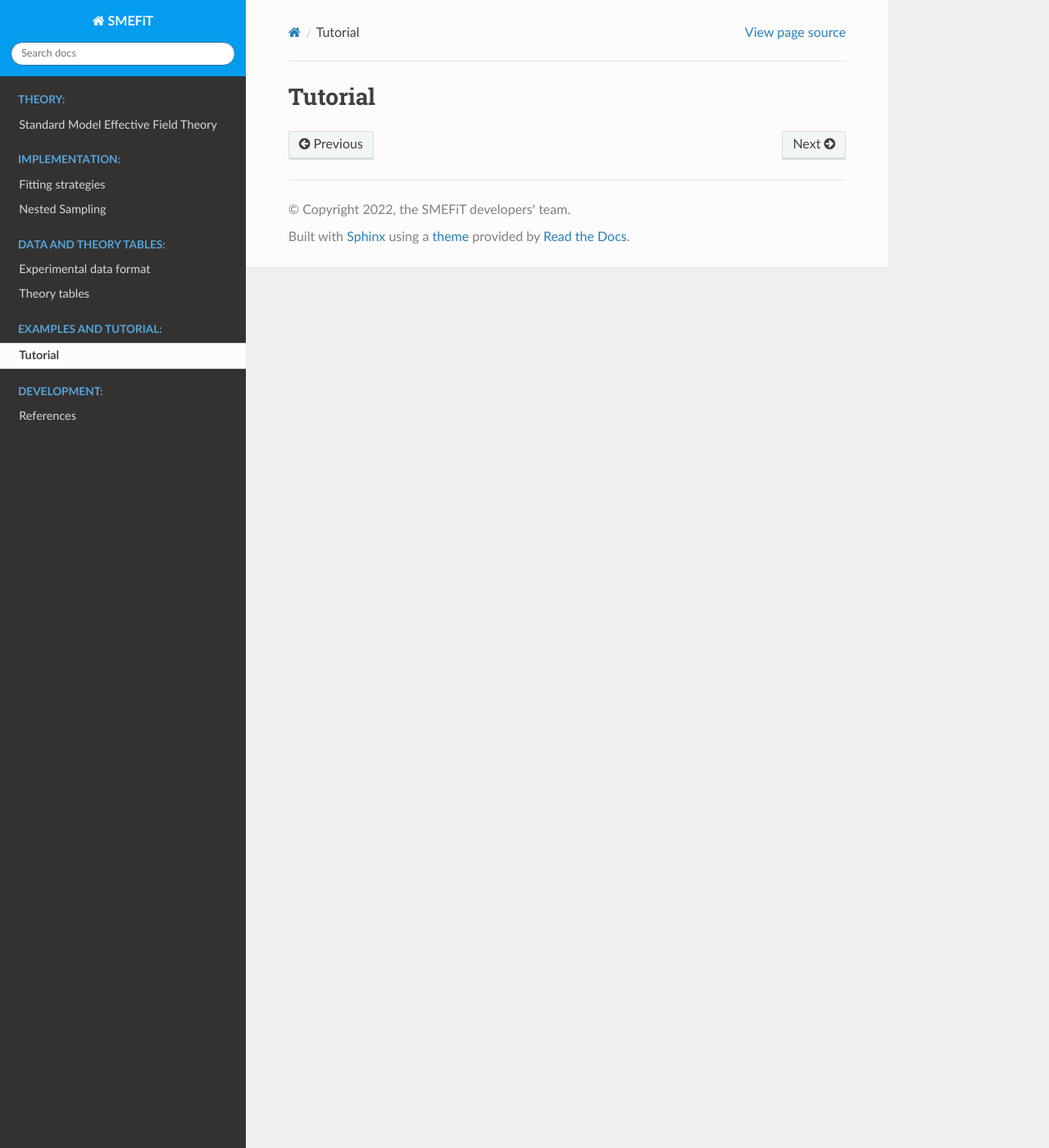
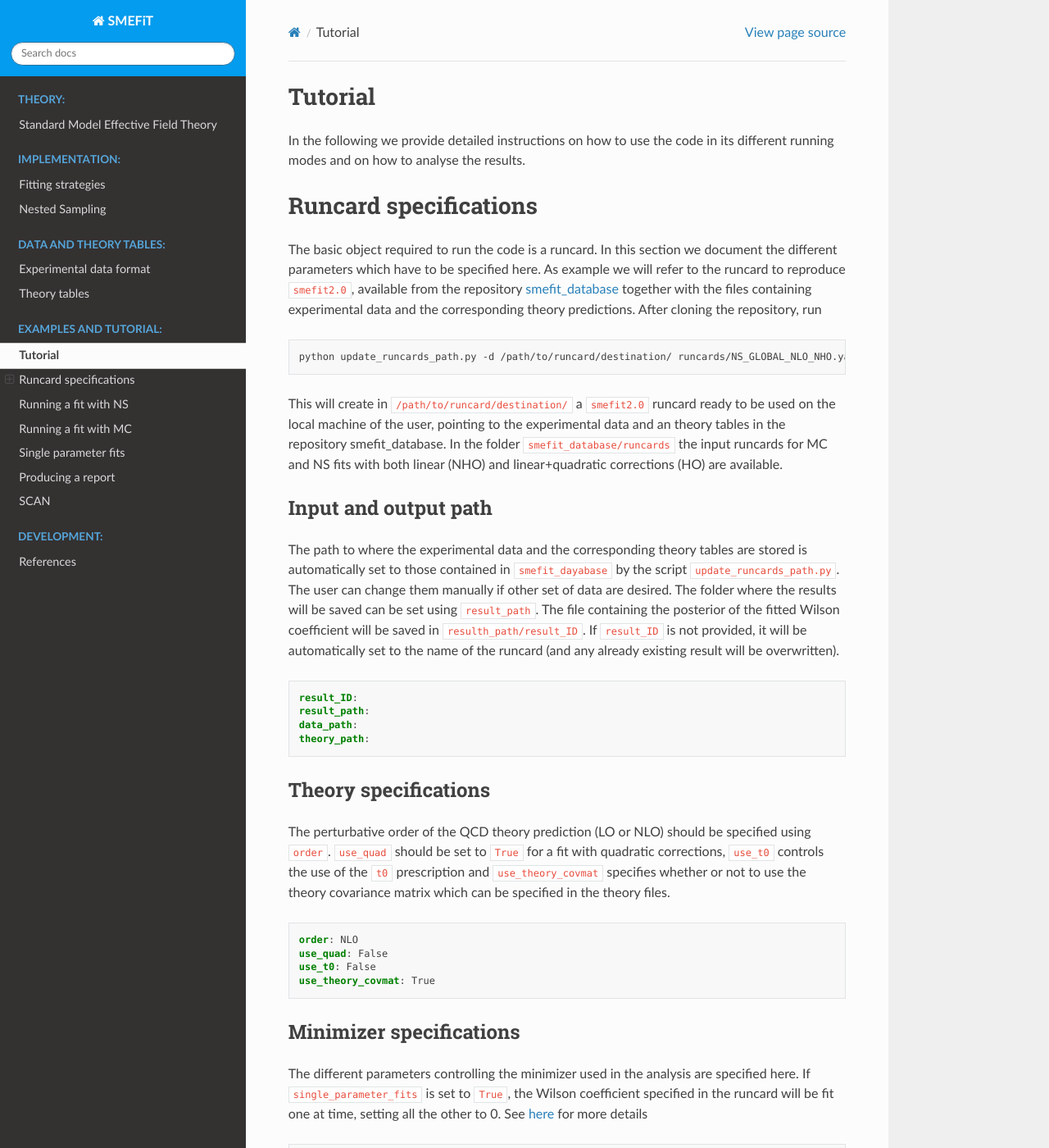
Before and after one commit to LHCfitNikhef/smefit_release, a Sphinx documentation site: the page built from docs/source/tutorial/example.md, in a window 1280 px wide and 1400 px high. Shown: the whole window at 82% size. Built offline with Sphinx 7.4.7 and the Read the Docs theme 2.0.0, drawn with Linux system fonts in a browser that asks for light colours; pages that are not in the unit, such as notebooks, are missing from menus; some of the changed text lies outside the part shown.

Commit message:
first go at tutorial

````diff
--- a/docs/source/index.rst
+++ b/docs/source/index.rst
@@ -43,11 +43,11 @@ namely carrying out extensive global analysis which is the main purpose of |SMEF
     data_theory/theory
 
 .. toctree::
-    :maxdepth: 1
+    :maxdepth: 2
     :caption: Examples and tutorial:
     :hidden:
 
-    tutorial/example
+    tutorial/example.md
 
 
 .. toctree::
--- /dev/null
+++ b/docs/source/tutorial/example.md
@@ -0,0 +1,346 @@
+```eval_rst
+.. _example:
+```
+Tutorial
+========
+
+In the following we provide detailed instructions on how to use the code in its different
+running modes and on how to analyse the results.
+
+# Runcard specifications
+The basic object required to run the code is a runcard.
+In this section we document the different parameters which have to be specified here.
+As example we will refer to the runcard to reproduce ``smefit2.0``,
+available from the repository [smefit_database](https://github.com/LHCfitNikhef/smefit_database)
+together with the files containing experimental data and the corresponding theory predictions.
+After cloning the repository, run
+```yaml
+python update_runcards_path.py -d /path/to/runcard/destination/ runcards/NS_GLOBAL_NLO_NHO.yaml
+```
+This will create in ``/path/to/runcard/destination/`` a ``smefit2.0`` runcard ready to be used on the local machine of the user, pointing to the experimental data and an theory tables in the repository smefit_database.
+In the folder ``smefit_database/runcards`` the input runcards for MC and NS fits with both linear (NHO)
+and linear+quadratic corrections (HO) are available.
+
+
+## Input and output path
+The path to where the experimental data and the corresponding theory tables are stored
+is automatically set to those contained in ``smefit_dayabase`` by the script ``update_runcards_path.py``.
+The user can change them manually if other set of data are desired.
+The folder where the results will be saved can be set using ``result_path``. The file containing
+the posterior of the fitted Wilson coefficient will be saved in ``resulth_path/result_ID``.
+If ``result_ID`` is not provided, it will be automatically set to the name of the runcard (and any already existing result will be overwritten).
+
+```yaml
+result_ID:
+result_path:
+data_path:
+theory_path:
+
+
+```
+## Theory specifications
+The perturbative order of the QCD theory prediction (LO or NLO) should be specified using ``order``.
+``use_quad`` should be set to ``True`` for a fit with quadratic corrections, ``use_t0`` controls the use
+of the ``t0`` prescription and ``use_theory_covmat`` specifies whether or not to use the theory covariance matrix
+which can be specified in the theory files.
+
+```yaml
+order: NLO
+use_quad: False
+use_t0: False
+use_theory_covmat: True
+```
+
+## Minimizer specifications
+The different parameters controlling the minimizer used in the analysis are specified here.
+If ``single_parameter_fits`` is set to ``True``, the Wilson coefficient specified in the runcard
+will be fit one at time, setting all the other to 0. See [here](./example.html#single-parameter-fits) for more details
+
+```yaml
+single_parameter_fits: False
+bounds: Null
+
+# NS settings
+nlive: 1000
+efr: 0.005
+ceff: True
+toll: 0.5
+
+#MC settings
+mc_minimiser: 'cma'
+restarts: 7
+maxiter: 100000
+chi2_threshold: 3.0
+```
+
+## Datasets to consider and coefficients to fit
+The datasets and Wilson coefficients to be included in the analysis must be listed under ``datasets``
+and ``coefficients`` respectively.
+
+```yaml
+datasets:
+
+  - ATLAS_tt_8TeV_ljets_Mtt
+  - ATLAS_tt_8TeV_dilep_Mtt
+  - CMS_tt_8TeV_ljets_Ytt
+  - CMS_tt2D_8TeV_dilep_MttYtt
+  - CMS_tt_13TeV_ljets_2015_Mtt
+  - CMS_tt_13TeV_dilep_2015_Mtt
+  - CMS_tt_13TeV_ljets_2016_Mtt
+  - CMS_tt_13TeV_dilep_2016_Mtt
+  - ATLAS_tt_13TeV_ljets_2016_Mtt
+  - ATLAS_CMS_tt_AC_8TeV
+  - ATLAS_tt_AC_13TeV
+  ...
+  ...
+
+# Coefficients to fit
+coefficients:
+
+  OpQM: {'min': -10, 'max': 10}
+  O3pQ3: {'min': -2.0, 'max': 2.0}
+  Opt: {'min': -25.0, 'max': 15.0}
+  OtW: {'min': -1.0, 'max': 1.0}
+  ...
+  ...
+
+```
+
+As exemplified above, the syntax to specify the Wilson coefficient corresponding to the operator
+``O1`` is ``O1 : {'min': , 'max':} `` where ``min`` and ``max`` indicate the bounds within which NS
+will perform the sampling.
+
+## Constrains between coefficients
+Some Wilson coefficients are not directly fit, but rather constrained to be linear combinations
+of the other ones. Taking as example some coefficient of the Higgs sector considered in ``smefit2.0``,
+this can be specified in the runcard in the following way
+
+```yaml
+  OpWB: {'min': -0.3, 'max': 0.5}
+  OpD: {'min': -1.0, 'max': 1.0}
+  OpqMi: {'constrain': [{'OpD': 0.9248},{'OpWB': 1.8347}], 'min': -30, 'max': 30}
+  O3pq: {'constrain': [{'OpD': -0.8415},{'OpWB': -1.8347}], 'min': -0.5, 'max': 1.0}
+```
+In this example the coefficients ``CpqMi`` and ``C3pq`` correspondong to the operators
+``OpqMi`` and ``O3pq`` will be set to
+```yaml
+CpqMi = 0.9248*CpD + 1.8347*CpWB
+C3pq = -0.8415*CpD -1.8347*CpWB
+```
+
+## Fit in different basis
+It is possible to run a fit using a different basis.
+In this case the coefficients specified in the runcard should be the ones to fit, and
+a rotation basis defining the new basis in terms of the Warsaw basis should be given as input. This can be done
+using the option below.
+
+```yaml
+rot_to_fit_basis: /path/to/rotation/rotation.json
+
+```
+
+
+# Running a fit with NS
+To run a fiy using Nested Sampling use the command
+```yaml
+smefit NS path/to/the/runcard/runcard.yaml
+```
+
+This will generate a file named ``posterior.json`` in the result folder,
+containing the posterior distribution of the coefficients specified in the runcard.
+
+# Running a fit with MC
+The basic command to run a fit using Monte Carlo is
+```yaml
+smefit MC path/to/the/runcard/runcard.yaml -n <replica_number>
+```
+
+This will produce a file called ``replica_<replica_number>/coefficients_rep_<replica_number>.json``
+in the result folder, containing the values of the Wilson coefficients for the replica.
+Once an high enough number of replicas have been produced, the results can be merged into the final posterior
+running PostFit
+```yaml
+smefit PF path/to/the/result/ -n <number_of_replicas>
+```
+where ``<number_of_replicas>`` specifies the number of replicas to be used to build the posterior.
+Replicas not satisfying the PostFit criteria will be discarded. If the final number of good replicas is lower than
+``<number_of_replicas>`` the code will output an error message asking to produce more replicas first.
+The final output is the file ``posterior.json`` containing the full posterior of the Wilson coefficients.
+
+# Single parameter fits
+Given a runcard with a number of Wilson coefficients specified, it is possible to fit each of them in turn,
+keeping all the other ones fix to 0.
+To do this add to the runcard
+```yaml
+single_parameter_fits: True
+```
+and proceed as documented above for a normal fit.
+For both NS and MC, the final output will be the file ``posterior.json``
+containing the independent posterior of the fitted Wilson coefficients, obtained by a series os independent single parameter fits.
+
+
+# Producing a report
+Once the file containing the posterior has been produced, the results can be visualized by running a report,
+which can be used for both analysing a single fit or comparing results from multiple ones.
+The report details have to be specified in a separate runcard, and the report is produced by running
+```yaml
+smefit R /path/to/report/runcard/runcard.yaml
+```
+The runcard used to analyse the ``smefit2.0`` results can be obtained from the ``smefit_database`` repository,
+and it is take here as an example.
+
+The report will be saved in ``report_path/name`` and will compare the fits having ``result_ID``
+``NS_GLOBAL_NLO_NHO`` and ``MS_GLOBAL_NLO_NHO``, whose results are therefore saved in ``result_path/NS_GLOBAL_NLO_NHO`` and ``result_path/MS_GLOBAL_NLO_NHO``
+respectively
+
+
+```yaml
+name: "smefit2.0_NS_vs_MC_linear"
+
+title: "Comparison between linear analysis using NS and MC"
+
+result_IDs: [
+  "NS_GLOBAL_NLO_NHO",
+  "MC_GLOBAL_NLO_NHO",
+]
+
+fit_labels: [
+  'smefit2.0 NS',
+  'smefit2.0 MC',
+]
+
+report_path:
+result_path:
+```
+
+```yaml
+summary: True
+```
+
+```yaml
+coefficients_plots:
+
+  scatter_plot:
+    figsize: [10,15]
+    x_min: -50
+    x_max: 50
+    lin_thr: .01
+    x_log: True
+
+  confidence_level_bar:
+    confidence_level: 95
+    figsize: [10,15]
+    plot_cutoff: 400
+    x_min: 0.001
+    x_max: 500
+    x_log: True
+
+  contours_2d:
+    show: True
+    confidence_level: 95
+    dofs_show: ["O3pQ3", "OpQM"] # Null or list of op per fit to be displayed
+
+  posterior_histograms: True
+
+  table: True
+
+  logo: True
+  show_only: Null
+  hide_dofs: Null # Null or list
+
+  double_solution:  # List of op per fit with double solution
+    NS_GLOBAL_NLO_NHO: []
+    MC_GLOBAL_NLO_NHO: []
+```
+
+```yaml
+correlations:
+   hide_dofs: Null # Null or list of op not be displayed
+   thr_show: 0.1 # Min value to show, if Null show the full matrix
+```
+```yaml
+PCA:
+  table: True # display the list of PC decomposition
+  thr_show: 1.e-2
+  sv_min: 1.e-4
+  plot: True
+  fit_list: [NS_GLOBAL_NLO_NHO]
+```
+
+```yaml
+chi2_plots:
+  table: True # bool, chi2 table
+  plot_experiment:  # chi2 plot per experiment
+    figsize: [10,15]
+  plot_distribution: #  chi2 distribution per replica
+    figsize: [7,5]
+
+```
+The latex names of the Wilson coefficients entering the analysis
+should be specified under ``coeff_info`` using the following syntax
+```yaml
+coeff_info:
+  4H: [
+    [OQQ1, "$c_{QQ}^{1}$"],
+    [OQQ8, "$c_{QQ}^{8}$"],
+    [OQt1, "$c_{Qt}^{1}$"],
+    [OQt8, "$c_{Qt}^{8}$"],
+    [OQb1, "$c_{Qb}^{1}$"],
+    [OQb8, "$c_{Qb}^{8}$"],
+    [Ott1, "$c_{tt}^{1}$"],
+    [Otb1, "$c_{tb}^{1}$"],
+    [Otb8, "$c_{tb}^{8}$"],
+    [OQtQb1, "$c_{QtQb}^{1}$"],
+    [OQtQb8, "$c_{QtQb}^{8}$"],
+  ]
+  2L2H: [
+    [O81qq, "$c_{qq}^{1,8}$"],
+    [O11qq, "$c_{qq}^{1,1}$"],
+    [O83qq, "$c_{qq}^{8,3}$"],
+    [O13qq, "$c_{qq}^{1,3}$"],
+    [O8qt, "$c_{qt}^{8}$"],
+    [O1qt, "$c_{qt}^{1}$"],
+    [O8ut, "$c_{ut}^{8}$"],
+    [O1ut, "$c_{ut}^{1}$"],
+    [O8qu, "$c_{qu}^{8}$"],
+    [O1qu, "$c_{qu}^{1}$"],
+    [O8dt, "$c_{dt}^{8}$"],
+    [O1dt, "$c_{dt}^{1}$"],
+    [O8qd, "$c_{qd}^{8}$"],
+    [O1qd, "$c_{qd}^{1}$"],
+  ]
+  ...
+  ...
+```
+Similarly the information corresponding to the experimental data entering the analysis
+should be reported as in the following
+```yaml
+data_info:
+  tt8: [
+    [ATLAS_tt_8TeV_ljets_Mtt, https://arxiv.org/abs/1511.04716],
+    [ATLAS_tt_8TeV_dilep_Mtt, https://arxiv.org/abs/1607.07281],
+    [CMS_tt_8TeV_ljets_Ytt, https://arxiv.org/abs/1505.04480],
+    [CMS_tt2D_8TeV_dilep_MttYtt, https://arxiv.org/abs/1703.01630],
+  ]
+  tt13: [
+    [CMS_tt_13TeV_ljets_2015_Mtt, https://arxiv.org/abs/1610.04191],
+    [CMS_tt_13TeV_dilep_2015_Mtt, https://arxiv.org/abs/1708.07638],
+    [CMS_tt_13TeV_ljets_2016_Mtt, https://arxiv.org/abs/1803.08856],
+    [CMS_tt_13TeV_dilep_2016_Mtt, https://arxiv.org/abs/1811.06625],
+    [ATLAS_tt_13TeV_ljets_2016_Mtt, https://arxiv.org/abs/1908.07305],
+  ]
+...
+...
+```
+The names of both the operators and the datasets are those used in the fit runcard.
+
+
+# SCAN
+The code can also be used to produce 1-dimensional scans of the chi2 function.
+The command
+
+```yaml
+smefit SCAN /path/to/the/runcard/runcard.yaml
+```
+will produce in the results folder a series of pdf files containing plots for
+1-dimensional scans of the chi2 with respect to each parameter in the runcard.
--- a/docs/source/tutorial/example.rst
+++ /dev/null
@@ -1,2 +0,0 @@
-Tutorial
-========
````
